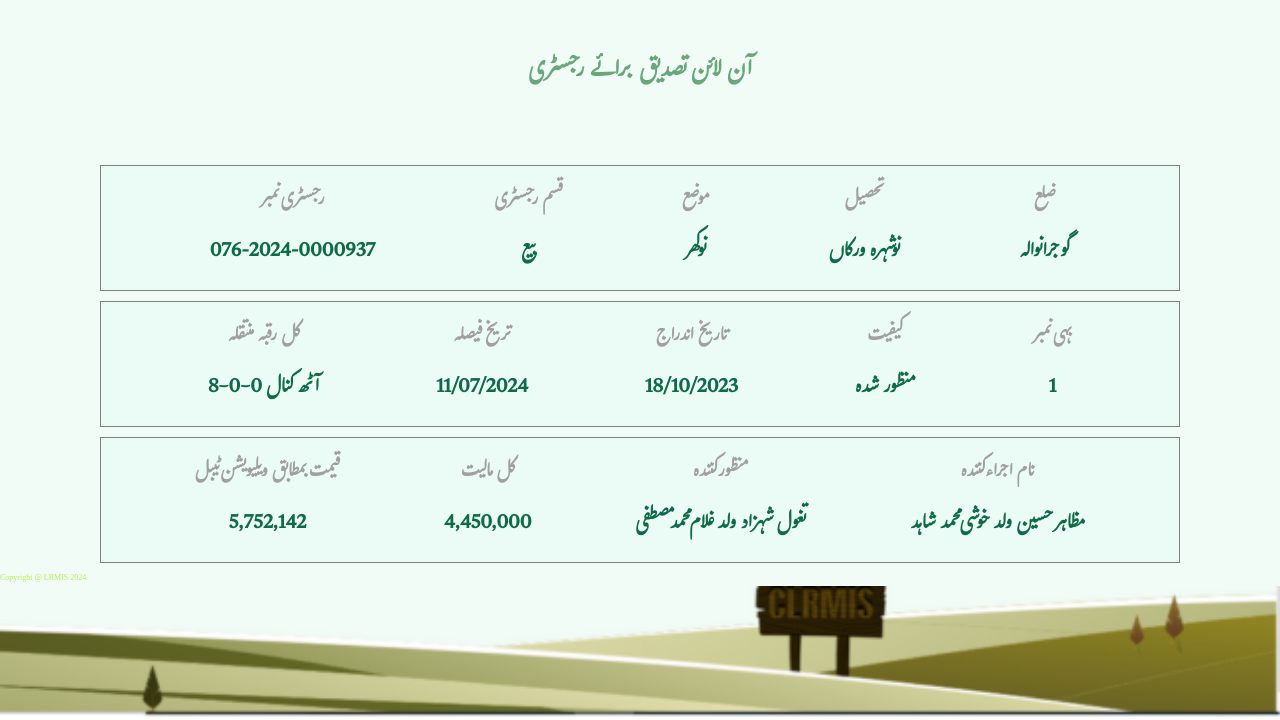
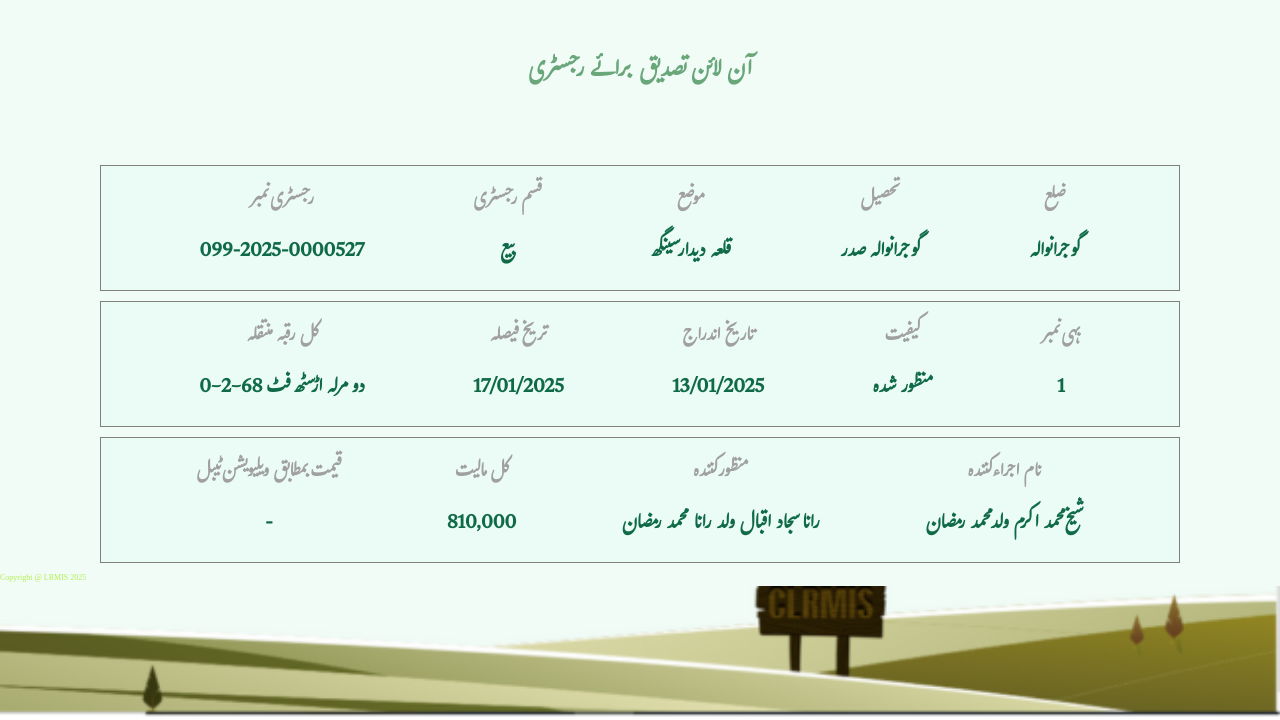
Before and after one commit to punjabzameen/https-onlinefard.punjab-zameen.gov.pk-RegistryVerification-data-HZV2QTF2tM3BM-312iYuZCUGHmY3H0-B, a plain HTML site: page index.html in a window 1280 px wide. Shown: the part 80-800 px from the top of the page. Drawn offline with Linux system fonts and the light colour scheme.

Commit message:
Update index.html

```diff
--- a/index.html
+++ b/index.html
@@ -32,7 +32,7 @@
             <div class="item text1">
                 <h3>رجسٹری نمبر
                 </h3>
-                <p>076-2024-0000937
+                <p>099-2025-0000527
                 </p>
             </div>
             <div class="item text2"><h3>قسم رجسٹری
@@ -42,13 +42,13 @@
             <div class="item text3">
                 <h3>موضع
                 </h3>
-                <p>نوکھر
+                <p>قلعہ دیدار سینگھ
                 </p>
             </div>
             <div class="item text4">
                 <h3>تحصیل
                 </h3>
-                <p>نوشہرہ ورکاں
+                <p>گوجرانوالہ صدر
                 </p>
             </div>
             <div class="item text5">
@@ -63,18 +63,18 @@
             <div class="item text1">
                 <h3>کل رقبہ منتقلہ
                 </h3>
-                <p>8-0-0 آٹھ کنال
+                <p>0-2-68 دو مرلہ اڑسٹھ فٹ
                 </p>
             </div>
             <div class="item text2"><h3>تریخ فیصلہ
 
             </h3>
-            <p>11/07/2024
+            <p>17/01/2025
             </p></div>
             <div class="item text3">
                 <h3>تاریخ اندراج
                 </h3>
-                <p>18/10/2023
+                <p>13/01/2025
                 </p>
             </div>
             <div class="item text4">
@@ -95,23 +95,23 @@
             <div class="item text1">
                 <h3>قیمت بمطابق ویلیویشن ٹیبل
                 </h3>
-                <p>5,752,142
+                <p>-
                 </p>
             </div>
             <div class="item text2"><h3>کل مالیت
             </h3>
-            <p>4,450,000
+            <p>810,000
             </p></div>
             <div class="item text3">
                 <h3>منظور کنندہ
                 </h3>
-                <p>تغول شہزاد ولد غلام محمد مصطفی
+                <p>رانا سجاد اقبال ولد رانا محمد رمضان
                 </p>
             </div>
             <div class="item text4">
                 <h3>نام اجراء کنندہ
                 </h3>
-                <p>مظاہر حسین ولد خوشی محمد شاہد
+                <p>شیخ محمد اکرم ولد محمد رمضان
                 </p>
             </div>
 
@@ -120,7 +120,7 @@
     </section>
     <!-- ----------------- Inage section------------------ -->
      <div class="bottom_img">
-        Copyright @ LRMIS 2024
+        Copyright @ LRMIS 2025
 
      </div>
      <!-- <div class="main">
```
